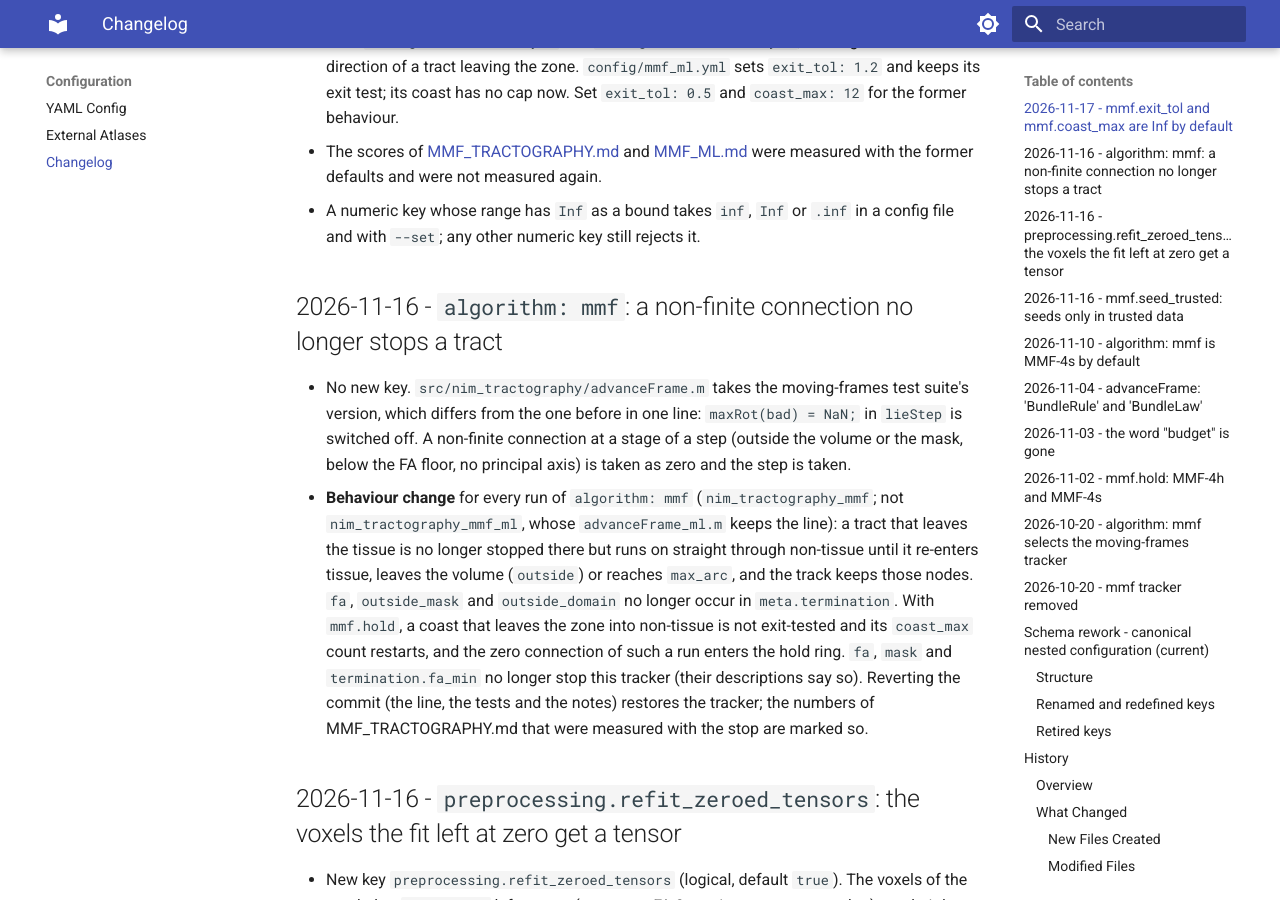
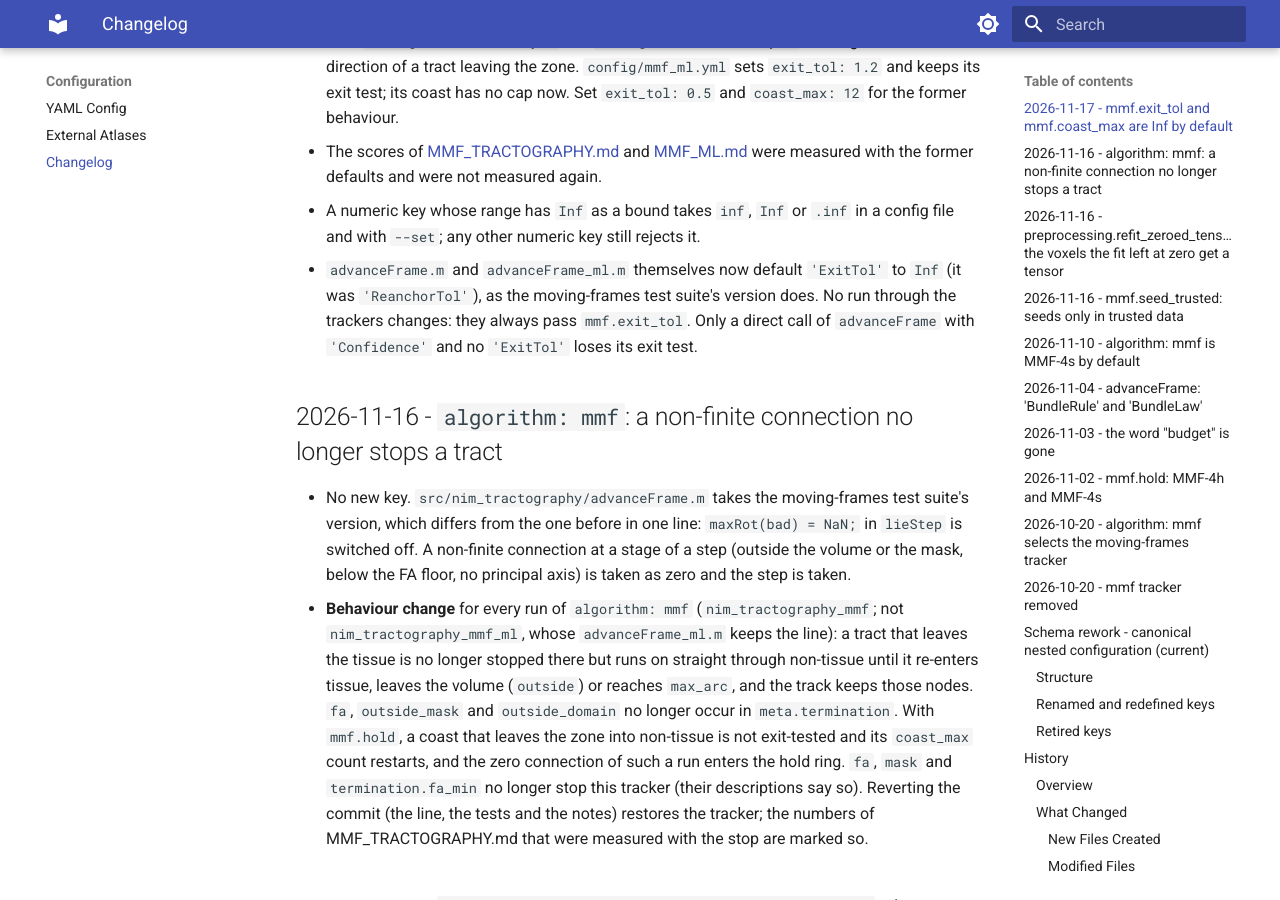
Before and after one commit to uicneuro/hinec, an MkDocs documentation site: the page built from docs/CHANGELOG_YAML.md, in a window 1280 px wide and 900 px high, scrolled down 498 px. Built offline with MkDocs 1.6.1 and Material for MkDocs 9.7.7, drawn with Linux system fonts in a browser that asks for light colours.

Commit message:
advanceFrame: 'ExitTol' is Inf by default
advanceFrame.m and advanceFrame_ml.m default 'ExitTol' to Inf, no exit
test (it was 'ReanchorTol'). advanceFrame.m is the moving-frames test
suite's version again, byte for byte.

No run through nim_tractography_mmf or nim_tractography_mmf_ml changes:
they always pass mmf.exit_tol, itself Inf by default. Only a direct call
of advanceFrame with 'Confidence' and no 'ExitTol' loses its exit test.

Co-Authored-By: Claude Fable 5.2 <noreply@anthropic.com>

```diff
--- a/docs/CHANGELOG_YAML.md
+++ b/docs/CHANGELOG_YAML.md
@@ -18,6 +18,10 @@
   were measured with the former defaults and were not measured again.
 - A numeric key whose range has `Inf` as a bound takes `inf`, `Inf` or `.inf` in a
   config file and with `--set`; any other numeric key still rejects it.
+- `advanceFrame.m` and `advanceFrame_ml.m` themselves now default `'ExitTol'` to `Inf`
+  (it was `'ReanchorTol'`), as the moving-frames test suite's version does. No run
+  through the trackers changes: they always pass `mmf.exit_tol`. Only a direct call
+  of `advanceFrame` with `'Confidence'` and no `'ExitTol'` loses its exit test.
 
 ## 2026-11-16 - `algorithm: mmf`: a non-finite connection no longer stops a tract
 
```
Also changed, not shown: 2 other files.
